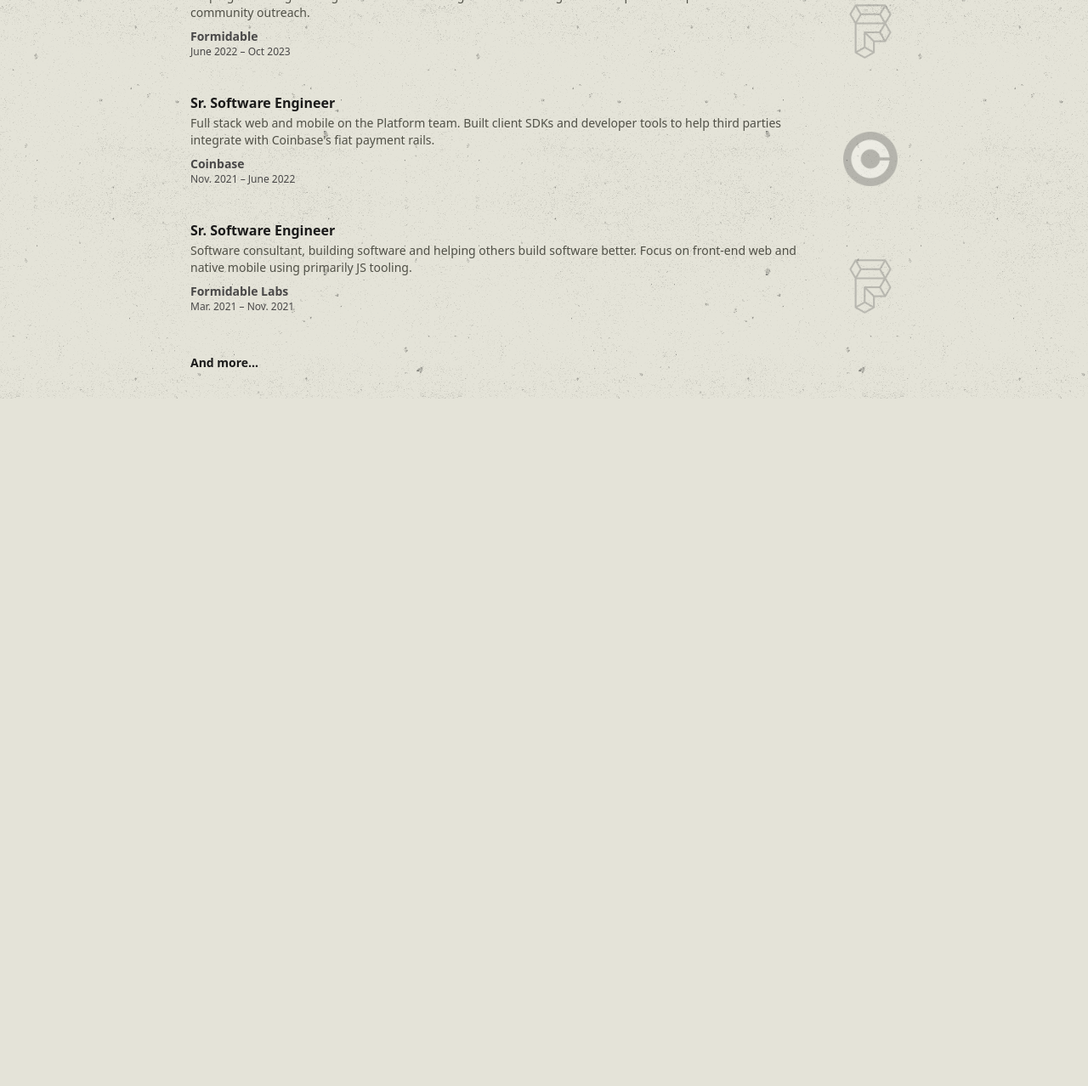
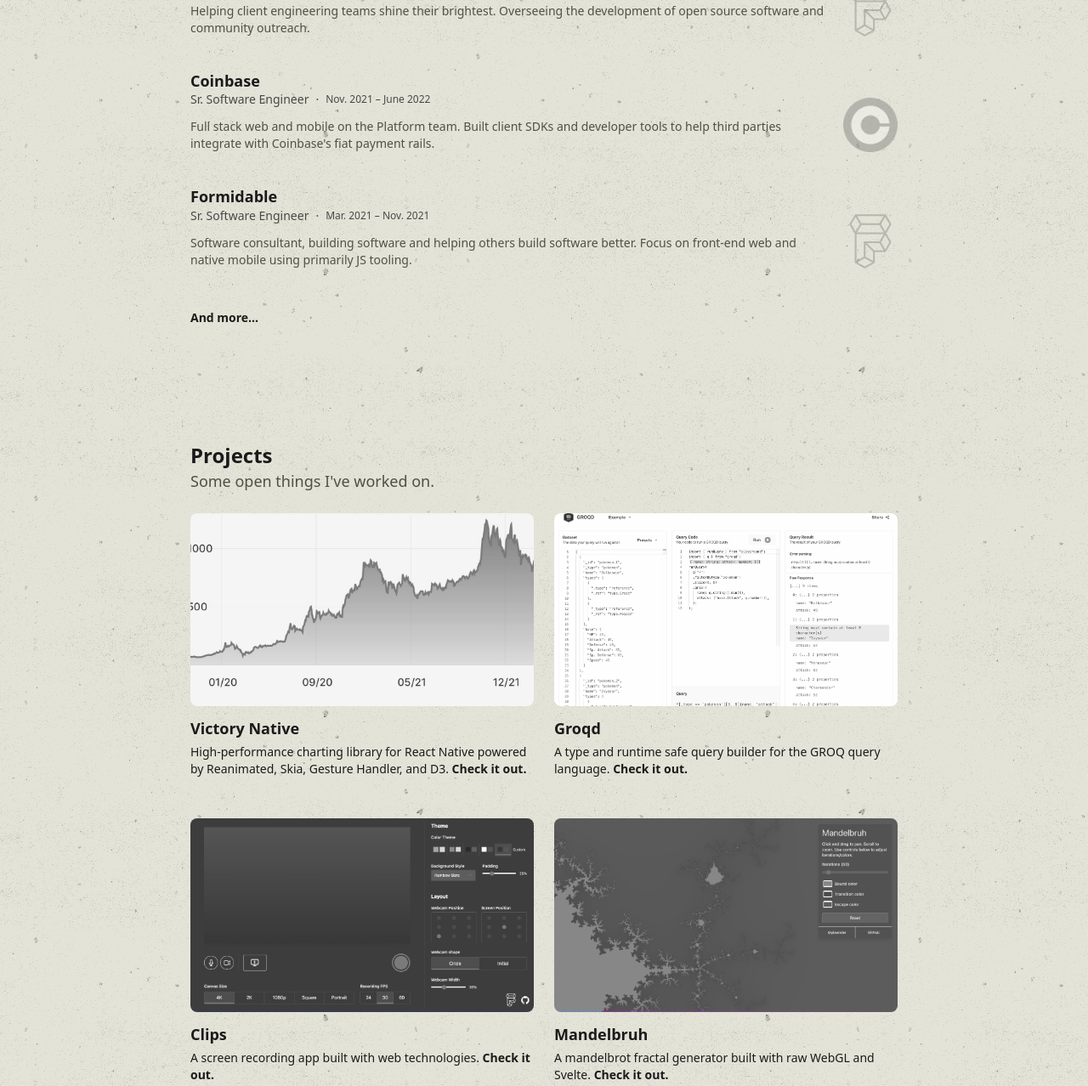
Before and after one commit to gksander/gksander.com, an Astro site: page / in a window 1280 px wide. Shown: the part 801-2079 px from the top of the page at 85% size. Before the commit the page ends 1270 px from the top, so only its background shows below. Built offline with nearby package versions, Linux system fonts and the light colour scheme; Astro itself is replaced by a stand-in of ours.

Commit message:
Projects

```diff
--- /dev/null
+++ b/src/components/FaGithub.astro
@@ -0,0 +1,19 @@
+---
+interface Props {
+  class?: string;
+}
+
+const { class: className } = Astro.props;
+---
+
+<svg
+  xmlns="http://www.w3.org/2000/svg"
+  viewBox="0 0 496 512"
+  fill="currentColor"
+  class={className}
+>
+  <path
+    d="M165.9 397.4c0 2-2.3 3.6-5.2 3.6-3.3.3-5.6-1.3-5.6-3.6 0-2 2.3-3.6 5.2-3.6 3-.3 5.6 1.3 5.6 3.6zm-31.1-4.5c-.7 2 1.3 4.3 4.3 4.9 2.6 1 5.6 0 6.2-2s-1.3-4.3-4.3-5.2c-2.6-.7-5.5.3-6.2 2.3zm44.2-1.7c-2.9.7-4.9 2.6-4.6 4.9.3 2 2.9 3.3 5.9 2.6 2.9-.7 4.9-2.6 4.6-4.6-.3-1.9-3-3.2-5.9-2.9zM244.8 8C106.1 8 0 113.3 0 252c0 110.9 69.8 205.8 169.5 239.2 12.8 2.3 17.3-5.6 17.3-12.1 0-6.2-.3-40.4-.3-61.4 0 0-70 15-84.7-29.8 0 0-11.4-29.1-27.8-36.6 0 0-22.9-15.7 1.6-15.4 0 0 24.9 2 38.6 25.8 21.9 38.6 58.6 27.5 72.9 20.9 2.3-16 8.8-27.1 16-33.7-55.9-6.2-112.3-14.3-112.3-110.5 0-27.5 7.6-41.3 23.6-58.9-2.6-6.5-11.1-33.3 2.6-67.9 20.9-6.5 69 27 69 27 20-5.6 41.5-8.5 62.8-8.5s42.8 2.9 62.8 8.5c0 0 48.1-33.6 69-27 13.7 34.7 5.2 61.4 2.6 67.9 16 17.7 25.8 31.5 25.8 58.9 0 96.5-58.9 104.2-114.8 110.5 9.2 7.9 17 22.9 17 46.4 0 33.7-.3 75.4-.3 83.6 0 6.5 4.6 14.4 17.3 12.1C428.2 457.8 496 362.9 496 252 496 113.3 383.5 8 244.8 8zM97.2 352.9c-1.3 1-1 3.3.7 5.2 1.6 1.6 3.9 2.3 5.2 1 1.3-1 1-3.3-.7-5.2-1.6-1.6-3.9-2.3-5.2-1zm-10.8-8.1c-.7 1.3.3 2.9 2.3 3.9 1.6 1 3.6.7 4.3-.7.7-1.3-.3-2.9-2.3-3.9-2-.6-3.6-.3-4.3.7zm32.4 35.6c-1.6 1.3-1 4.3 1.3 6.2 2.3 2.3 5.2 2.6 6.5 1 1.3-1.3.7-4.3-1.3-6.2-2.2-2.3-5.2-2.6-6.5-1zm-11.4-14.7c-1.6 1-1.6 3.6 0 5.9 1.6 2.3 4.3 3.3 5.6 2.3 1.6-1.3 1.6-3.9 0-6.2-1.4-2.3-4-3.3-5.6-2z"
+  ></path>
+  </svg</svg
+>
--- a/src/components/homepage/Background.astro
+++ b/src/components/homepage/Background.astro
@@ -40,7 +40,7 @@
       },
       {
         title: "Sr. Software Engineer",
-        company: "Formidable Labs",
+        company: "Formidable",
         description: `Software consultant, building software and helping others build software better. Focus on front-end web and native mobile using primarily JS tooling.`,
         time: `Mar. 2021 &ndash; Nov. 2021`,
         logo: FormidableIcon,
--- a/src/components/homepage/ExpandableBackground.tsx
+++ b/src/components/homepage/ExpandableBackground.tsx
@@ -52,22 +52,21 @@
     <div className="flex gap-x-4 items-end">
       <div
         className={clsx(
-          "flex flex-col gap-y-2 flex-1",
+          "flex flex-col gap-y-3 flex-1",
           isPrimary ? "bg-opacity-90" : "bg-opacity-25",
         )}
       >
-        <div className="flex-1 flex flex-col gap-y-0.5">
-          <div className="font-semibold">{item.title}</div>
-          <div className="text-subtle-copy text-sm">{item.description}</div>
+        <div>
+          <div className="text-lg font-bold leading-snug">{item.company}</div>
+          <div className="text-black-light text-sm flex gap-x-2 items-center">
+            {item.title} <span>&middot;</span>
+            <span
+              className="text-xs"
+              dangerouslySetInnerHTML={{ __html: item.time }}
+            />
+          </div>
         </div>
-
-        <div className="text-black-light">
-          <div className="font-bold text-sm">{item.company}</div>
-          <div
-            dangerouslySetInnerHTML={{ __html: item.time }}
-            className="text-xs"
-          />
-        </div>
+        <div className="text-subtle-copy text-sm">{item.description}</div>
       </div>
 
       {item.logo && (
--- /dev/null
+++ b/src/components/homepage/Projects.astro
@@ -0,0 +1,152 @@
+---
+import SectionContainer from "@components/SectionContainer.astro";
+
+import groqd from "@assets/groqd-arcade.png";
+import vnxl from "@assets/vnxl.jpg";
+import Clips from "@assets/clips.png";
+import Mandelbruh from "@assets/mandelbruh.png";
+import Zephyr from "@assets/zephyr.png";
+import Pokedex from "@assets/pokedex.png";
+import GifMaker from "@assets/gif-maker.png";
+import { Image } from "astro:assets";
+import FaGithub from "@components/FaGithub.astro";
+
+type Project = {
+  title: string;
+  repoUrl?: string;
+  description: string;
+  link?: {
+    href: string;
+    title: string;
+  };
+  image?: ImageMetadata;
+  imageFit?: "contain" | "cover";
+};
+
+const PROJECTS: Project[] = [
+  {
+    title: "Victory Native",
+    repoUrl: "https://github.com/FormidableLabs/victory-native-xl/",
+    description:
+      "High-performance charting library for React Native powered by Reanimated, Skia, Gesture Handler, and D3.",
+    image: vnxl,
+    // imageFit: "contain" as const,
+    link: {
+      href: "https://formidable.com/open-source/victory-native/",
+      title: "Check it out",
+    },
+  },
+  {
+    title: "Groqd",
+    repoUrl: "https://github.com/FormidableLabs/groqd/",
+    description: `A type and runtime safe query builder for the GROQ query language.`,
+    image: groqd,
+    // imageFit: "contain",
+    link: {
+      href: "https://formidable.com/open-source/groqd/",
+      title: "Check it out",
+    },
+  },
+  {
+    title: "Clips",
+    repoUrl: "https://github.com/FormidableLabs/clips",
+    description: `A screen recording app built with web technologies.`,
+    link: {
+      href: "https://clips.formidable.dev/",
+      title: "Check it out",
+    },
+    image: Clips,
+  },
+  {
+    title: "Mandelbruh",
+    repoUrl: "https://github.com/gksander/mandelbruh",
+    description: `A mandelbrot fractal generator built with raw WebGL and Svelte.`,
+    link: {
+      href: "https://www.mandelbruh.dev/",
+      title: "Check it out",
+    },
+    image: Mandelbruh,
+  },
+  {
+    title: "React Native Zephyr",
+    repoUrl: "https://github.com/FormidableLabs/react-native-zephyr",
+    description: `TailwindCSS-inspired styling library for React Native.`,
+    link: {
+      href: "https://formidable.com/open-source/react-native-zephyr/",
+      title: "View the docs",
+    },
+    image: Zephyr,
+  },
+  {
+    title: "Personal PokeDex",
+    repoUrl: "https://github.com/gksander/gks-pokedex-next",
+    description: `Pokedex site built with Next.js static site generation powered by PokeAPI CSV data.`,
+    link: {
+      href: "https://pokedex.gksander.com/",
+      title: "Check it out",
+    },
+    image: Pokedex,
+  },
+  {
+    title: "GifMaker",
+    repoUrl: "https://github.com/gksander/gif-maker",
+    description: `Browser-based FFMPEG video converter. Handy for turning .mov files into GIFs.`,
+    link: {
+      href: "https://gif-maker.gksander.com/",
+      title: "Check it out",
+    },
+    image: GifMaker,
+  },
+];
+---
+
+<SectionContainer title="Projects" subtitle="Some open things I've worked on.">
+  <div class="grid gap-x-6 gap-y-12 grid-cols-1 sm:grid-cols-2">
+    {
+      PROJECTS.map((project) => (
+        <div class="group/card">
+          {project.image ? (
+            <div class="relative rounded-lg mb-3 overflow-hidden">
+              <Image
+                src={project.image}
+                alt={`${project.title} screenshot`}
+                class:list={[
+                  "w-full aspect-video",
+                  project.imageFit === "contain"
+                    ? "object-contain bg-gray-300 dark:bg-gray-600"
+                    : "object-cover",
+                ]}
+              />
+              <div class="absolute inset-0 backdrop-grayscale group-hover/card:backdrop-grayscale-0 group-hover/card:backdrop-blur-0 bg-gray-100 bg-opacity-10 transition transition-[backdrop-filter] duration-200" />
+            </div>
+          ) : (
+            <div class="bg-gray-300 w-full aspect-video rounded-lg mb-3" />
+          )}
+
+          <a
+            class="font-bold text-lg group/link flex gap-2 items-center transition-colors duration-150 mb-1"
+            href={project.repoUrl}
+            target="_blank"
+            rel="noreferrer"
+          >
+            <span>{project.title}</span>
+            <FaGithub class="w-5 h-5 opacity-0 group-hover/link:opacity-100 transition-all duration-200 -translate-x-1 group-hover:translate-x-0 scale-75 group-hover:scale-100" />
+          </a>
+          <p class="text-sm">
+            {project.description}{" "}
+            {project.link && (
+              <a
+                href={project.link.href}
+                target="_blank"
+                rel="noreferrer"
+                class="font-bold transition-colors duration-150"
+              >
+                {project.link.title}.
+              </a>
+            )}
+          </p>
+        </div>
+      ))
+    }
+  </div>
+</SectionContainer>
--- a/src/pages/index.astro
+++ b/src/pages/index.astro
@@ -4,11 +4,13 @@
 import {} from "astro:assets";
 import Hero from "../components/homepage/Hero.astro";
 import Background from "@components/homepage/Background.astro";
+import Projects from "@components/homepage/Projects.astro";
 ---
 
 <Layout title="Welcome to Astro.">
   <main class="container max-w-content p-6 pt-12 flex flex-col gap-y-32">
     <Hero />
     <Background />
+    <Projects />
   </main>
 </Layout>
```
Also changed, not shown: src/assets/clips.png (added), src/assets/gif-maker.png (added), src/assets/groqd-arcade.png (added), src/assets/groqd.png (added), src/assets/mandelbruh.png (added), src/assets/pokedex.png (added), src/assets/vnxl.jpg (added), src/assets/zephyr.png (added).
